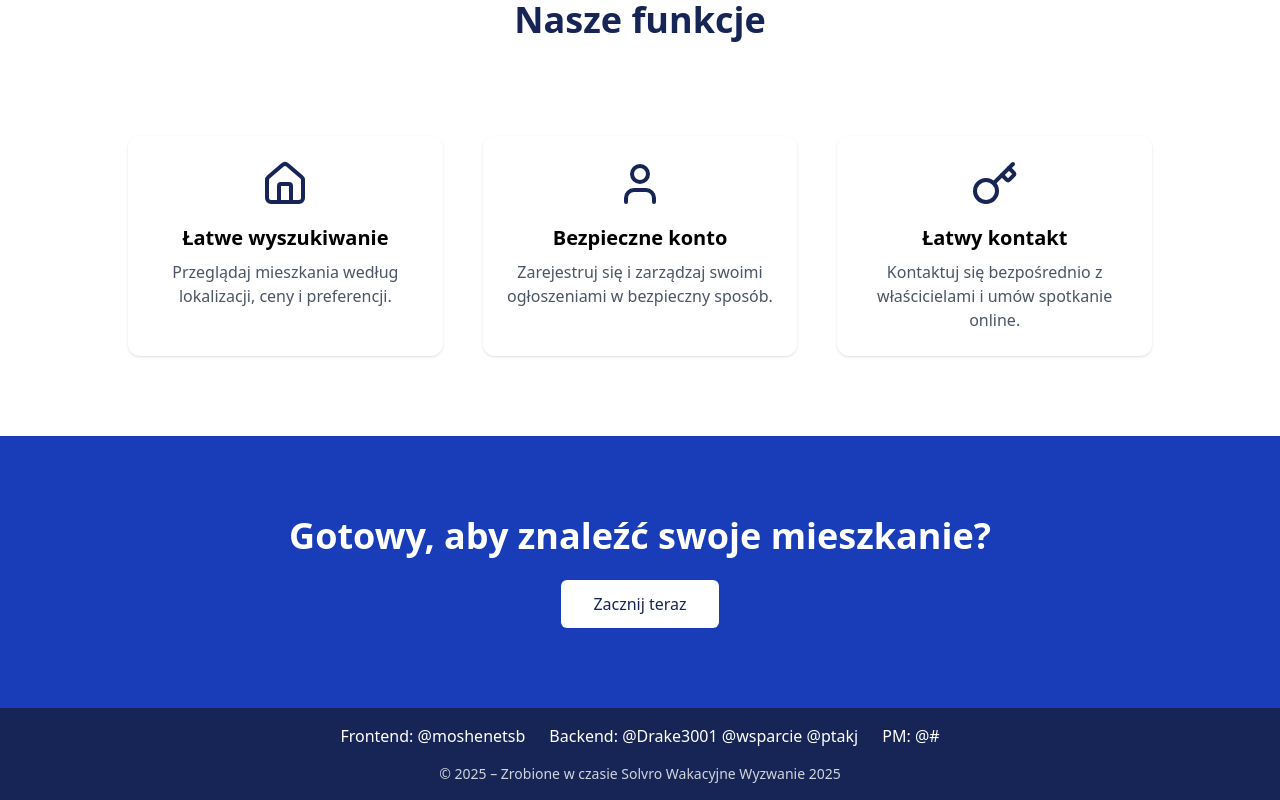
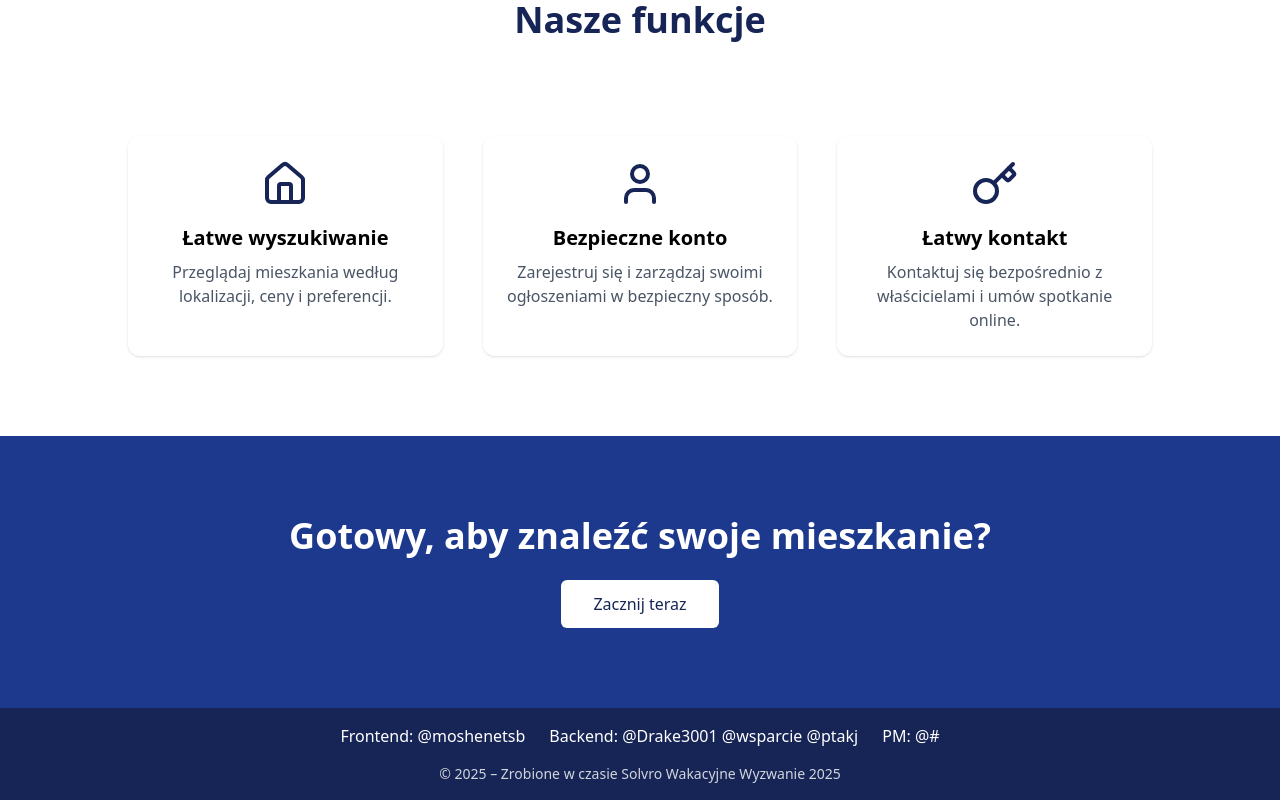
Before and after one commit to moshenetsb/wakacyjne-wyzwanie-mieszkaniownik-frontend, a React (Vite) app: page / in a window 1280 px wide. Shown: the part 1188-1988 px from the top of the page. Built offline with nearby package versions, Linux system fonts and the light colour scheme.

Commit message:
fix: change section color

```diff
--- a/src/components/Home.jsx
+++ b/src/components/Home.jsx
@@ -70,7 +70,7 @@ function Home() {
         </div>
       </section>
 
-      <section className="w-full flex flex-col items-center justify-center py-20 px-4 bg-blue-800 text-white">
+      <section className="w-full flex flex-col items-center justify-center py-20 px-4 bg-blue-900 text-white">
         <h2 className="text-2xl sm:text-4xl font-bold mb-6 text-center">
           Gotowy, aby znaleźć swoje mieszkanie?
         </h2>
```
